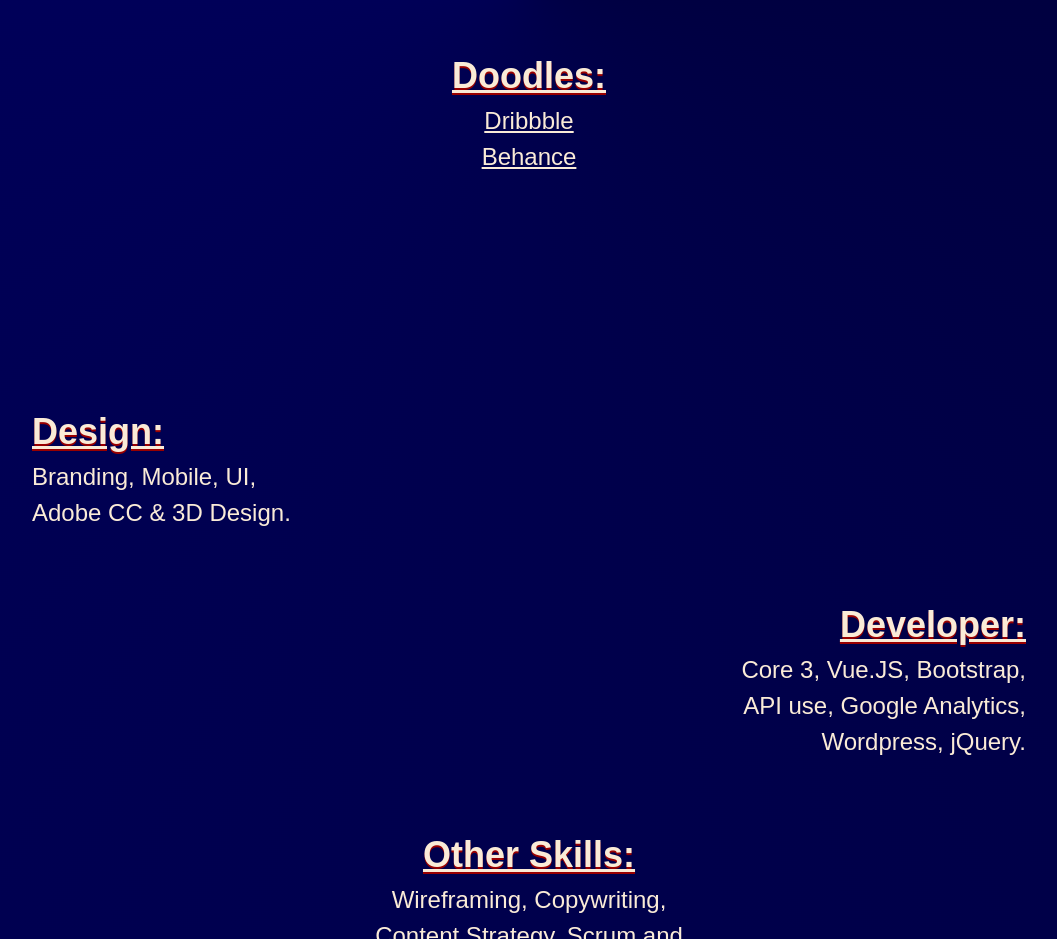
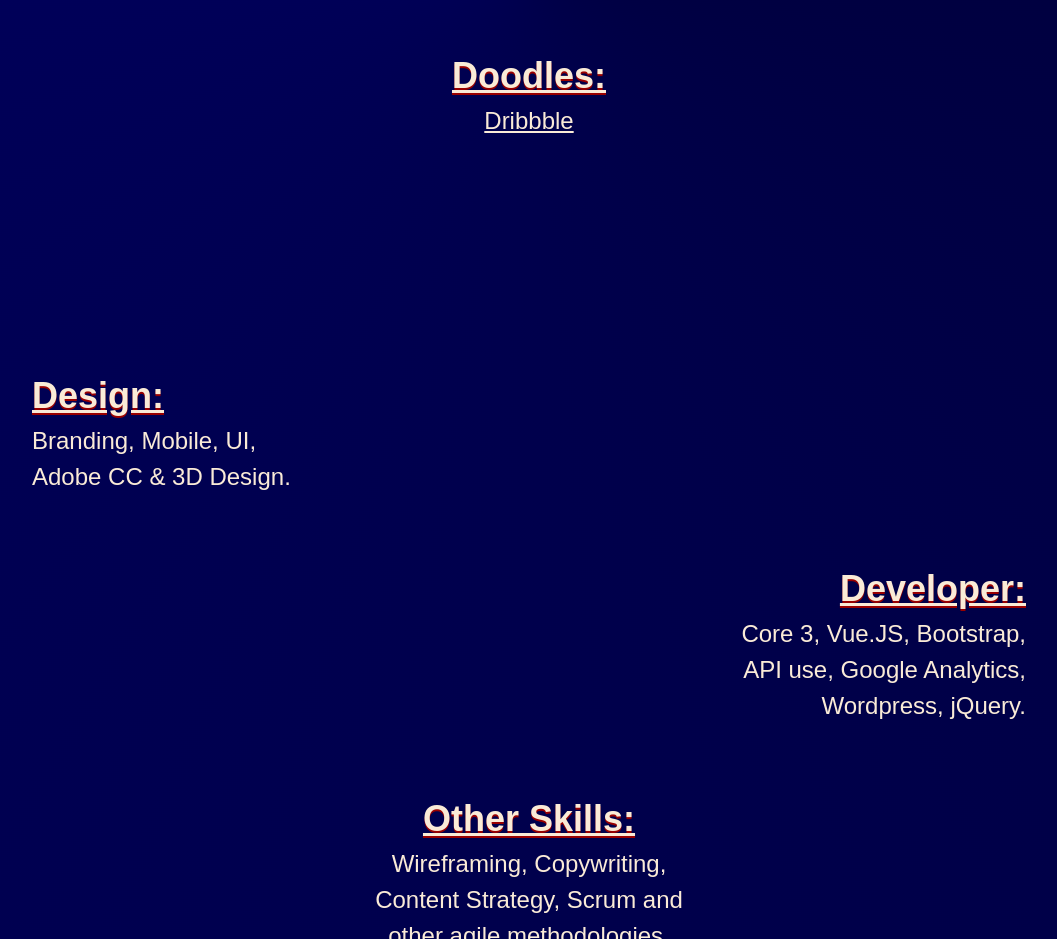
Before and after one commit to Grantczzz/Grantczzz.github.io, a plain HTML site: page index.html in a window 1280 px wide. Shown: the part 1660-2599 px from the top of the page, without its empty margins (111-1168 px from the left). Drawn offline with nearby package versions, Linux system fonts and the light colour scheme; a web font is replaced by a local one.

Commit message:
removed old behance

```diff
--- a/index.html
+++ b/index.html
@@ -389,7 +389,6 @@
 				<div id="dood">
 					<p id="head">Doodles:</p>
 					<p id="sub"><a href="https://dribbble.com/grant-czernicki/buckets" target="_blank">Dribbble</a></p>
-					<p id="sub"><a href="https://www.behance.net/Grantcz/" target="_blank">Behance</a></p>
 				</div>
 			</div>
 			<div id="skills">
```
